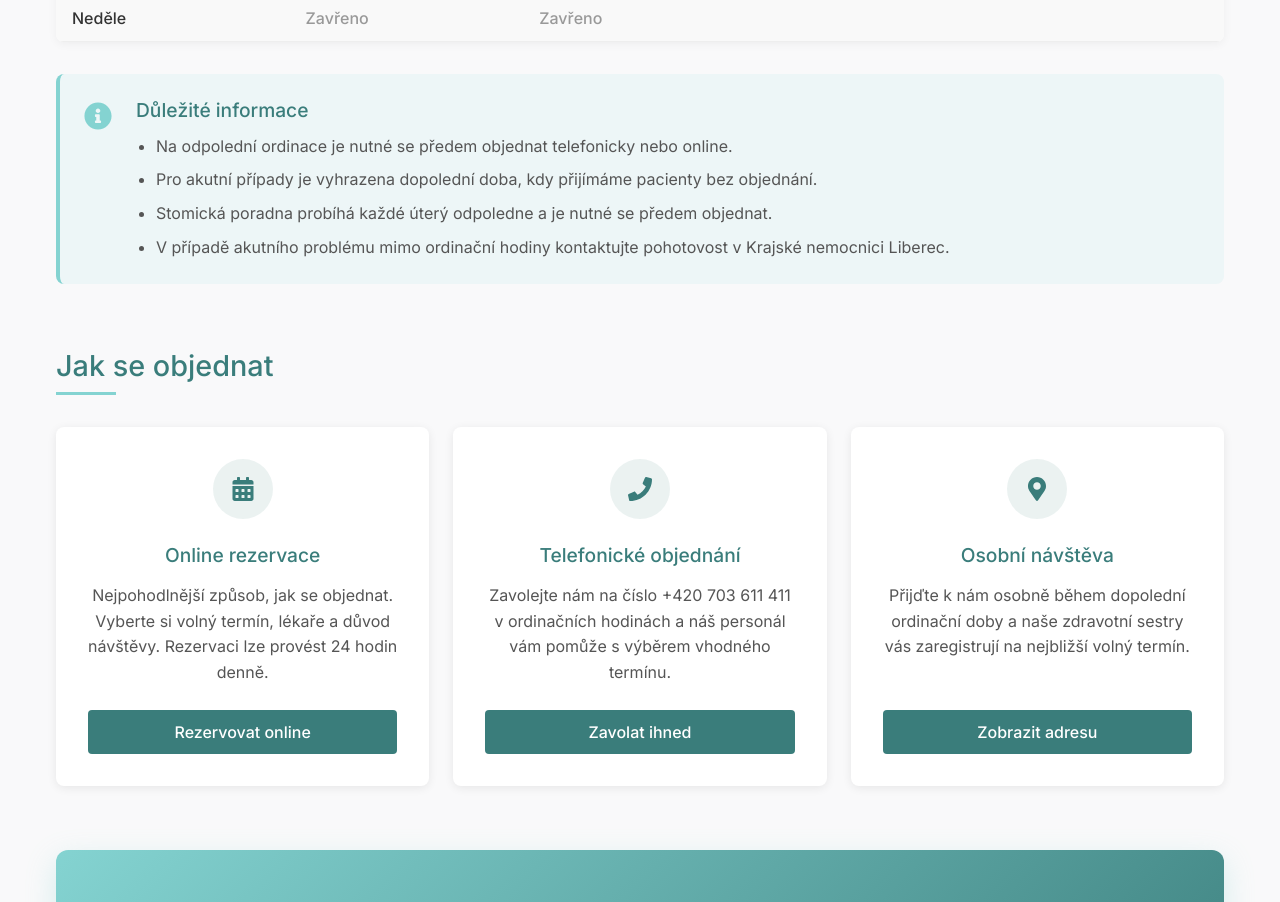
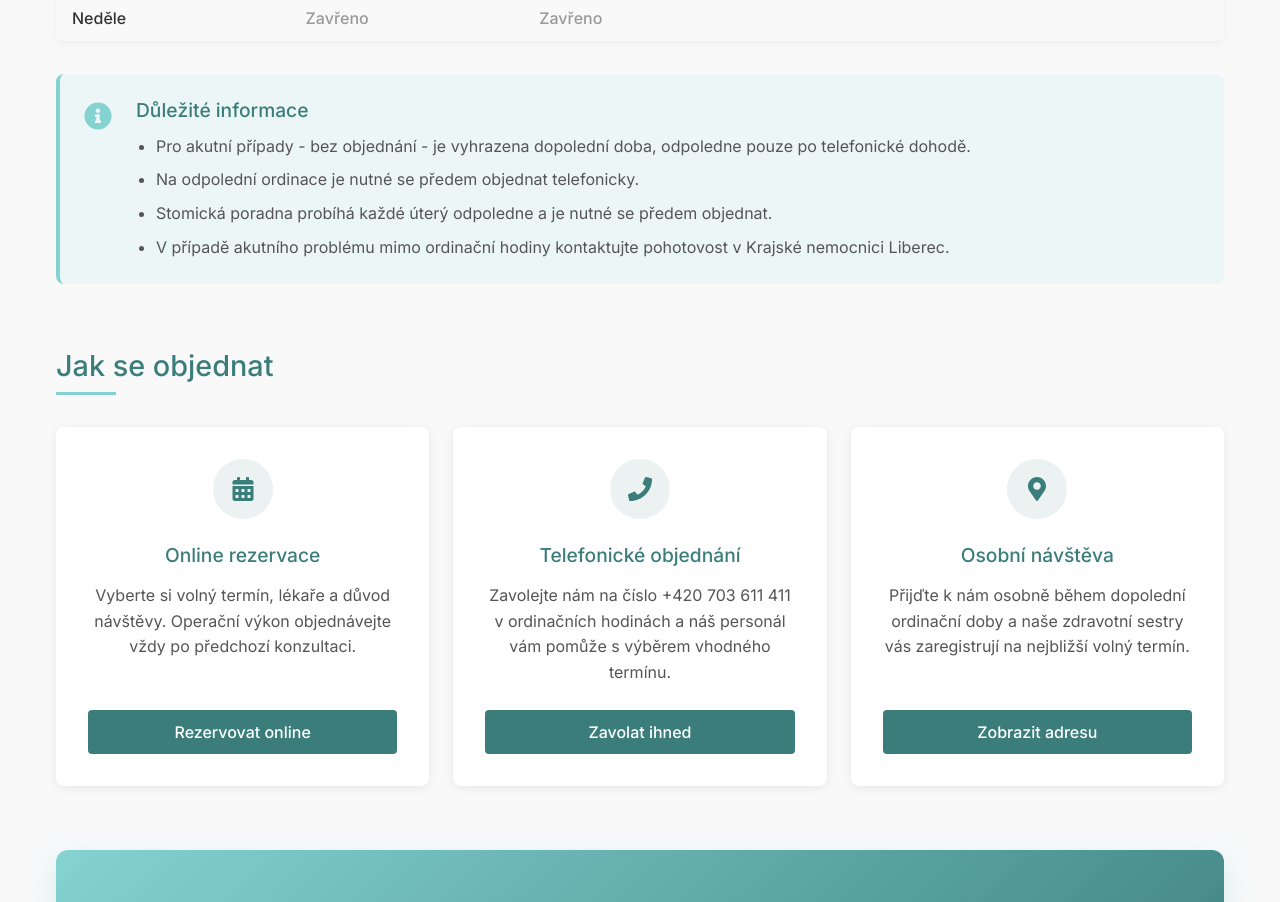
Before and after one commit to davidudic/moskevska, a Next.js app: page /ordinacni-doba in a window 1280 px wide. Shown: the part 880-1782 px from the top of the page. Built offline with nearby package versions, Linux system fonts and the light colour scheme; no server answers.

Commit message:
upravaordinacnidoby

```diff
--- a/data/ordinacni-doba.json
+++ b/data/ordinacni-doba.json
@@ -37,7 +37,7 @@
       "day": "Pátek",
       "morning": "8:00 - 12:00",
       "afternoon": "Zavřeno",
-      "note": "Odpoledne není ordinační doba",
+      "note": "",
       "active": true
     },
     {
--- a/src/app/ordinacni-doba/page.tsx
+++ b/src/app/ordinacni-doba/page.tsx
@@ -27,7 +27,7 @@ const fallbackHours: OrdinaceHour[] = [
   { id: 2, day: 'Úterý', morning: '8:00 - 12:00', afternoon: '13:00 - 17:00', note: 'Odpoledne stomická poradna (nutné objednání)', active: true },
   { id: 3, day: 'Středa', morning: '8:00 - 12:00', afternoon: '13:00 - 18:00', note: 'Odpoledne pouze pro objednané pacienty', active: true },
   { id: 4, day: 'Čtvrtek', morning: '8:00 - 12:00', afternoon: '13:00 - 18:00', note: 'Odpoledne pouze pro objednané pacienty', active: true },
-  { id: 5, day: 'Pátek', morning: '8:00 - 12:00', afternoon: 'Zavřeno', note: 'Odpoledne není ordinační doba', active: true },
+  { id: 5, day: 'Pátek', morning: '8:00 - 12:00', afternoon: 'Zavřeno', note: '', active: true },
   { id: 6, day: 'Sobota', morning: 'Zavřeno', afternoon: 'Zavřeno', note: '', active: false },
   { id: 7, day: 'Neděle', morning: 'Zavřeno', afternoon: 'Zavřeno', note: '', active: false },
 ];
@@ -171,10 +171,10 @@ export default function OfficeHoursPage() {
                   <h3>Důležité informace</h3>
                   <ul>
                     <li>
-                      Na odpolední ordinace je nutné se předem objednat telefonicky nebo online.
+                      Pro akutní případy - bez objednání - je vyhrazena dopolední doba, odpoledne pouze po telefonické dohodě.
                     </li>
                     <li>
-                      Pro akutní případy je vyhrazena dopolední doba, kdy přijímáme pacienty bez objednání.
+                      Na odpolední ordinace je nutné se předem objednat telefonicky.
                     </li>
                     <li>
                       Stomická poradna probíhá každé úterý odpoledne a je nutné se předem objednat.
@@ -216,8 +216,7 @@ export default function OfficeHoursPage() {
                   </div>
                   <h3>Online rezervace</h3>
                   <p>
-                    Nejpohodlnější způsob, jak se objednat. Vyberte si volný termín,
-                    lékaře a důvod návštěvy. Rezervaci lze provést 24 hodin denně.
+                    Vyberte si volný termín, lékaře a důvod návštěvy. Operační výkon objednávejte vždy po předchozí konzultaci.
                   </p>
                   <Link
                     href="https://v3.smartmedix.net/?reg=28530801"
```
